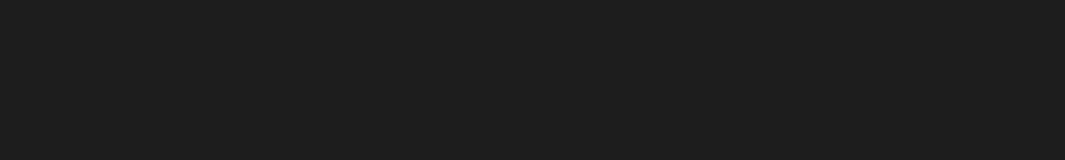
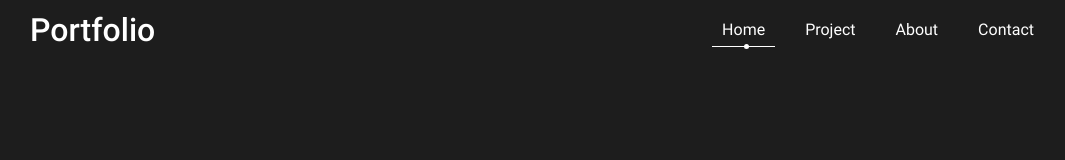
Before and after one commit to AleksandrPolyakov1997/portfolio, a website built with webpack: page src/index.html in a window 1280 px wide. Shown: the whole page, without its empty margins (98-1163 px from the left). Built offline with nearby package versions, Linux system fonts and the light colour scheme.

Commit message:
add navbar

```diff
--- a/src/index.html
+++ b/src/index.html
@@ -8,7 +8,15 @@
 <body>
   <div class="page">
     <nav class="navbar">
-
+      <h1 class="logo">
+        Portfolio
+      </h1>
+      <ul class="links-container">
+        <li class="link-item"><a href="#" class="link active">Home</a></li>
+        <li class="link-item"><a href="#project" class="link">Project</a></li>
+        <li class="link-item"><a href="#about" class="link">About</a></li>
+        <li class="link-item"><a href="#contact" class="link">Contact</a></li>
+      </ul>
     </nav>
   </div>
 </body>
--- a/src/style/style.scss
+++ b/src/style/style.scss
@@ -3,4 +3,64 @@ $font-color: #1d1d1d;
 body {
   background: $font-color;
   font-family: 'Roboto';
+  color: #fff;
+  display: flex;
 }
+
+.page {
+  max-width: 1400px;
+  margin: 0 15px;
+  position: relative;
+  display: flex;
+}
+
+.navbar {
+  width: 100%;
+  padding: 0 10vw;
+  box-sizing: border-box;
+  height: 60px;
+  position: fixed;
+  top: 0;
+  left: 0;
+  display: flex;
+  justify-content: space-between;
+  align-items: center;
+}
+
+.logo {
+  font-weight: 500;
+}
+
+.links-container {
+  display: flex;
+  list-style: none;
+}
+
+.link {
+  text-decoration: none;
+  color: #fff;
+  margin: 0 10px;
+  padding: 10px;
+  position: relative;
+
+  &.active::before {
+    content: '';
+    width: 5px;
+    height: 5px;
+    border-radius: 50%;
+    background: #fff;
+    position: absolute;
+    bottom: 0;
+    left: 50%;
+  }
+
+  &.active::after {
+    content: '';
+    position: absolute;
+    bottom: 2px;
+    left: 0;
+    width: 100%;
+    height: 1px;
+    background: #fff;
+  }
+}
```
